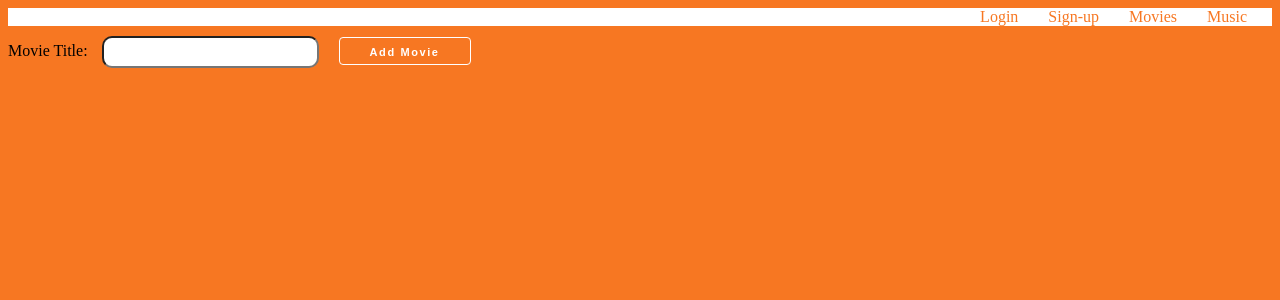
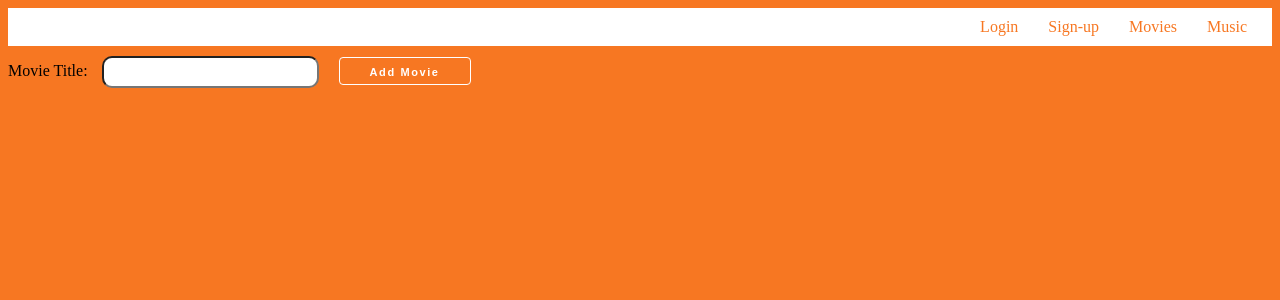
Before and after one commit to Zedomas/Bridge, a React (Create React App) app in the folder bridge_front_end/bridge/: page /movies in a window 1280 px wide. Shown: the top 300 px of the page. Built offline with nearby package versions, Linux system fonts and the light colour scheme.

Commit message:
merge is fixed

```diff
--- a/bridge_front_end/bridge/src/App.js
+++ b/bridge_front_end/bridge/src/App.js
@@ -56,7 +56,9 @@ handleLogin = (event) => {
   }).then(data => {
       // this.props.addUser(data);
       this.setState({
-           username: data.username
+           username: data.username,
+           LoginUsername: '',
+           LoginPassword: ''
       });
   });
 }
--- a/bridge_front_end/bridge/src/components/Movie.jsx
+++ b/bridge_front_end/bridge/src/components/Movie.jsx
@@ -18,9 +18,10 @@ export default class componentName extends Component {
     this.setState({
       searchURL: this.state.baseURL + this.state.movieTitle,
     }, () => {
-      fetch(this.state.searchURL).then(response => {
+      fetch(this.state.searchURL ).then(response => {
         return response.json();
       }).then(data => {
+        fetch(th)
         this.setState({
           movie: data,
         });
--- a/bridge_front_end/bridge/src/index.css
+++ b/bridge_front_end/bridge/src/index.css
@@ -36,6 +36,8 @@ img{
 
 }
 .nav-link{
+  padding-top: 10px;
+  padding-bottom: 10px;
   margin-right: 20px;
   text-decoration: none;
   color: #f77722;
```
